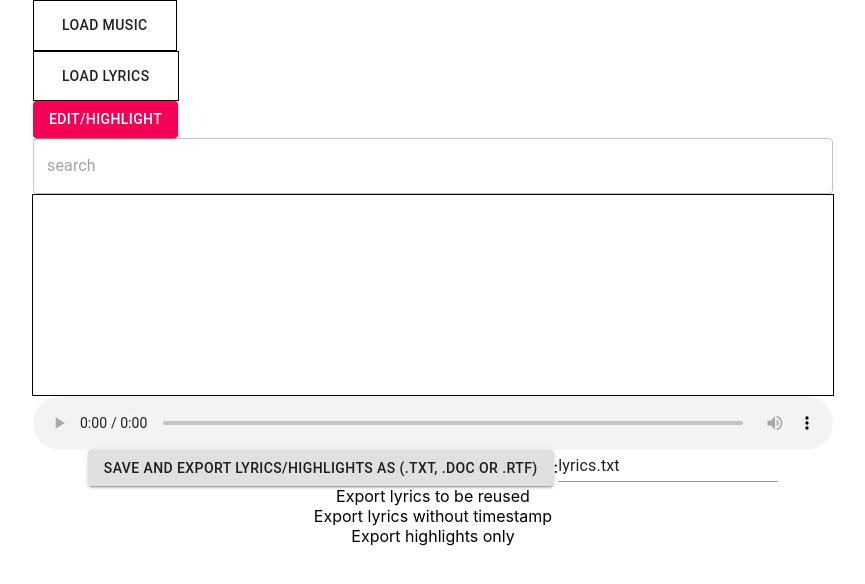
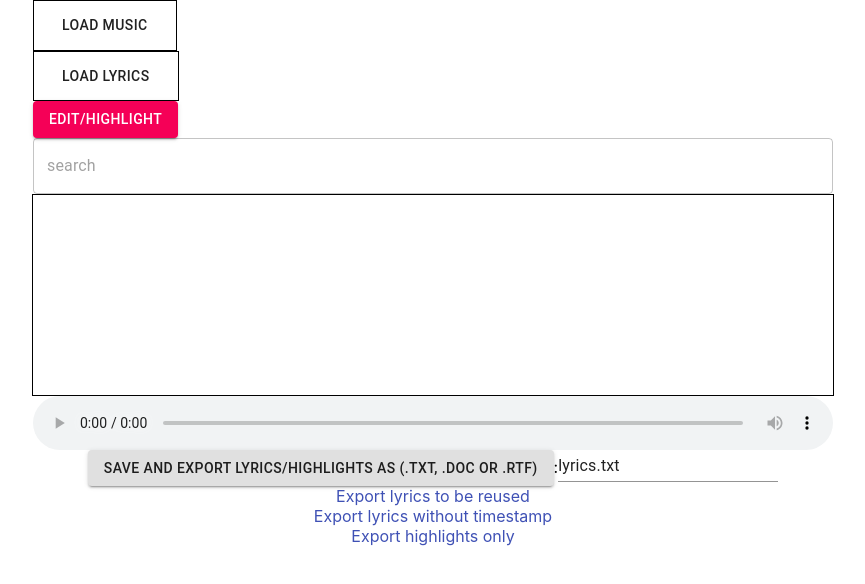
Before and after one commit to dtran003/LyricsMusic, a React (Create React App) app: page / in a window 1280 px wide. Shown: the top 584 px of the page, without its empty margins (207-1072 px from the left). Built offline with nearby package versions, Linux system fonts and the light colour scheme.

Commit message:
materialui

```diff
--- a/src/App.js
+++ b/src/App.js
@@ -3,6 +3,7 @@ import logo from './logo.svg';
 import './App.css';
 import Button from '@material-ui/core/Button';
 import TextField from '@material-ui/core/TextField'
+import { Link } from '@material-ui/core';
 function LyricsField(props){
   const inputStyle = {
     width: '500px',
@@ -321,9 +322,9 @@ function App() {
     <TextField value={linkName} onChange={(e)=>setLinkName(e.target.value)}></TextField>
     </div>
     <div className='container' style={{flexDirection:'column', alignItems:"center"}}>
-    <a href={download[1]} download={download[0]}>Export lyrics to be reused</a>
-    <a href={download[2]} download={download[0]}>Export lyrics without timestamp</a>
-    <a href={download[3]} download={download[0]}>Export highlights only</a>
+    <Link href={download[1]} download={download[0]}>Export lyrics to be reused</Link>
+    <Link href={download[2]} download={download[0]}>Export lyrics without timestamp</Link>
+    <Link href={download[3]} download={download[0]}>Export highlights only</Link>
     </div>
 
 
```
